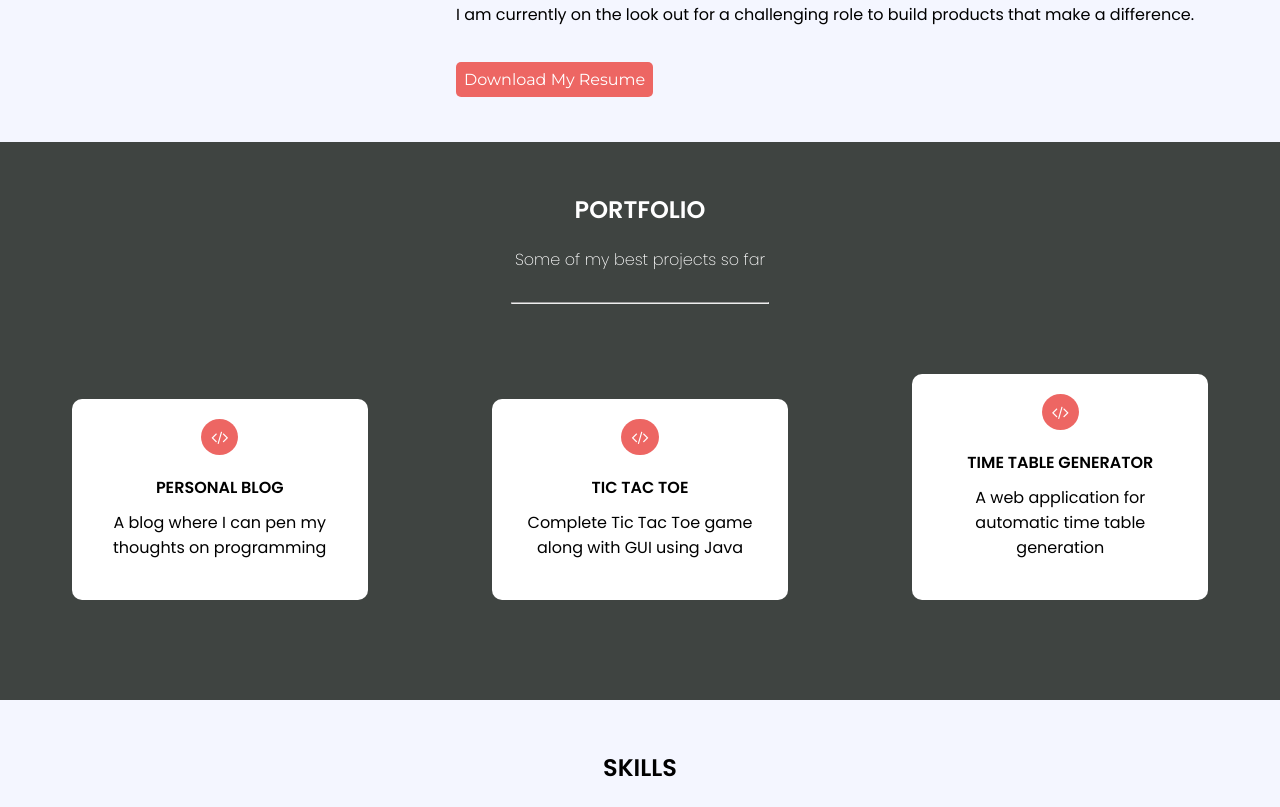
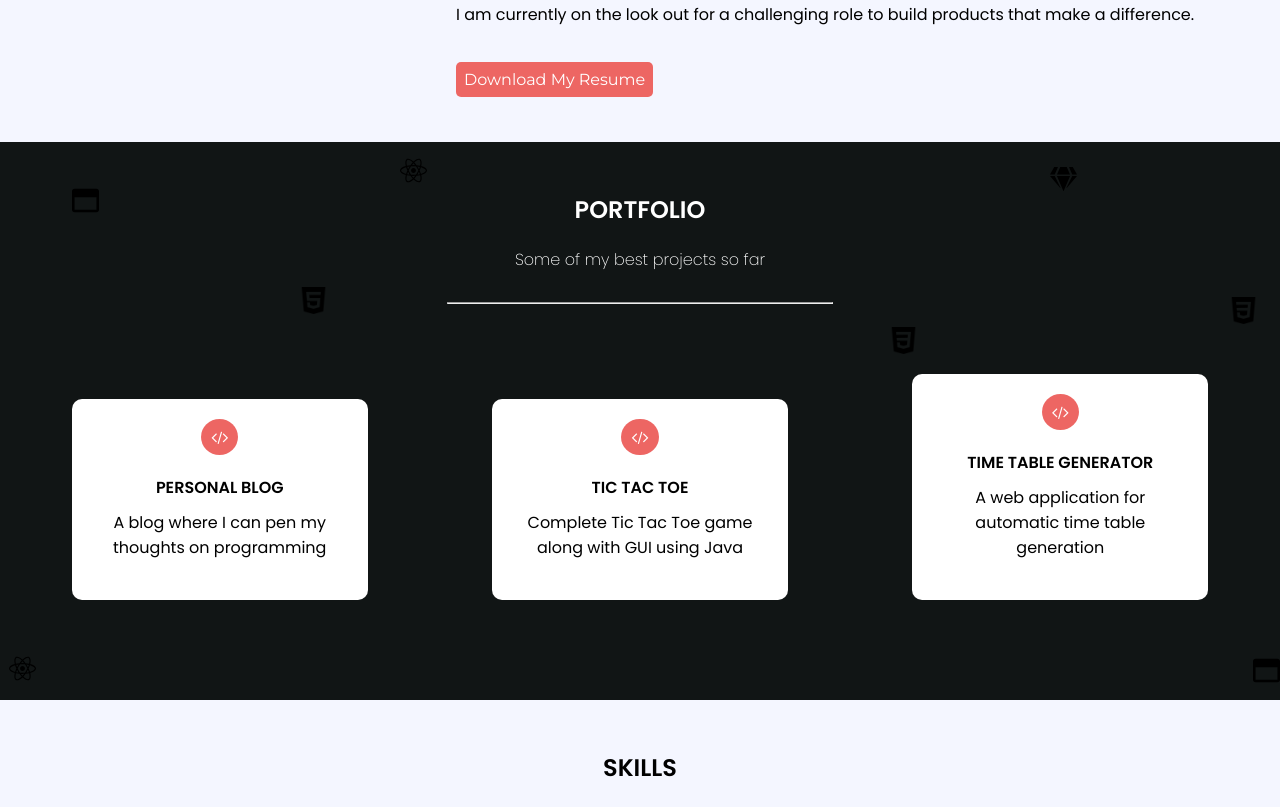
Before and after one commit to suraj1297/Profile, a plain HTML site: page index.html in a window 1280 px wide. Shown: the part 913-1720 px from the top of the page. Drawn offline with Linux system fonts and the light colour scheme.

Commit message:
Added icons in section-3

```diff
--- a/css/style.css
+++ b/css/style.css
@@ -1,90 +1,84 @@
-*{
-    margin:0;
+* {
+    margin: 0;
     padding: 0;
 }
 
 
 
 /******************************* Elements ***********************/
-h1{
+h1 {
     font-family: 'Poppins', sans-serif;
     font-weight: 400;
-    font-size:40px;
+    font-size: 40px;
 }
 
-i{
-    background-color: #ed6663;
-    padding:10px;
-    color: white;
-    border-radius: 50%;
-    margin-bottom: 20px;
-}
 
 /*******************************   Classes ****************************/
-.navbar{
-    padding:20px 0;
+.navbar {
+    padding: 20px 0;
     background-color: #f4f6ff;
 }
 
-.menu{
-    display:inline-block;
-    position:absolute;
-    right:20px;
+.menu {
+    display: inline-block;
+    position: absolute;
+    right: 20px;
     color: #1b262c;
     font-family: 'Montserrat', sans-serif;
-    margin-top:10px;
-    font-size:15px;
+    margin-top: 10px;
+    font-size: 15px;
 }
 
-.title{
+.title {
     font-family: 'Poppins', sans-serif;
     font-weight: 600;
     font-size: 25px;
     color: #ed6663;
-    margin-left:30px;
+    margin-left: 30px;
 }
 
-.menu-item{
-    margin:0 10px;
+.menu-item {
+    margin: 0 10px;
 }
 
-.btn{
+.btn {
     font-family: 'Montserrat', sans-serif;
     background-color: #ed6663;
-    color:white;
-    padding:8px;
-    border-radius:5px;
+    color: white;
+    padding: 8px;
+    border-radius: 5px;
 }
 
-.btn:hover{
+.btn:hover {
     background-color: #900d0d;
 }
-.section-1{
-    color:white;
-    background-color: #3f4441;
+
+.section-1 {
+    color: white;
+    background-color: #111515;
     font-family: 'Raleway', sans-serif;
     line-height: 1.5;
     height: 400px;
     text-align: center;
 }
 
-.moto-1{
-    font-size:30px;
+.moto-1 {
+    font-size: 30px;
     text-align: left;
 }
 
-.moto-2{
-    font-size:50px;
+.moto-2 {
+    font-size: 50px;
     font-weight: 600;
 }
 
-.moto{
+.moto {
     display: inline-block;
     position: relative;
-    top:150px;
+    top: 150px;
 }
 
-.section-2{
+.section-2 {
     background-color: #f4f6ff;
     text-align: center;
     padding-top: 100px;
@@ -92,114 +86,172 @@ i{
     padding-bottom: 50px;
 }
 
-.avatar{
-    width:200px;
+.avatar {
+    width: 200px;
     float: left;
     margin-left: 200px;
     margin-right: 0;
-    margin-top:100px;
+    margin-top: 100px;
 }
 
-.portfolio{
-    display:inline-block;
+.portfolio {
+    display: inline-block;
     width: 60%;
     text-align: left;
 }
 
-.info{
+.info {
     line-height: 1.5;
     margin-bottom: 40px;
 }
 
-.portfolio > h1{
+.portfolio>h1 {
     margin-bottom: 30px;
 }
 
 
-.section-3{
-    color:white;
-    background-color: #3f4441;
+.section-3 {
+    color: white;
+    background-color: #111515;
     font-family: 'Poppins', sans-serif;
     text-align: center;
     padding-top: 50px;
-    padding-bottom:100px;
+    padding-bottom: 100px;
 }
 
-.section-3 > p{
+.section-3>p {
     margin: 20px 0 30px 0;
     font-weight: 200;
 }
 
-.section-3 > hr{
-    width: 20%;
+.section-3>hr {
+    width: 30%;
     margin: auto;
     margin-bottom: 20px;
 }
 
-.card{
-    display:inline-block;
+.fa-code {
+    background-color: #ed6663;
+    padding: 10px;
+    color: white;
+    border-radius: 50%;
+    margin-bottom: 20px;
+}
+
+.fa-gem {
+    background-color: white;
+}
+
+.card {
+    display: inline-block;
     color: black;
     background-color: white;
-    padding:20px;
+    padding: 20px;
     border-radius: 10px;
-    width:20%;
+    width: 20%;
     padding-bottom: 40px;
     margin-top: 50px;
 }
 
-.card-title{
+.card-title {
     font-weight: 600;
 }
 
-.card-description{
-    margin-left:auto;
-    margin-right:auto;
-    margin-top:10px;
+.card-description {
+    margin-left: auto;
+    margin-right: auto;
+    margin-top: 10px;
 }
 
-.card-2{
+.card-2 {
     margin-right: 120px;
     margin-left: 120px;
 }
 
-.section-4{
+.icon {
+    width: 27px;
+    position: absolute;
+}
+
+.cmd {
+    top: 1100px;
+}
+
+.html {
+    top: 1200px;
+    left: 300px;
+}
+
+.react {
+    top: 1070px;
+    left: 400px;
+}
+
+.css {
+    top: 1240px;
+    left: 890px;
+}
+
+.css-2 {
+    top: 1210px;
+    left: 1230px;
+}
+
+.gem {
+    top: 1080px;
+    left: 1050px;
+}
+
+.react-2 {
+    top: 1568px;
+    left: 9px;
+}
+
+.cmd-2 {
+    top: 1570px;
+    right: 0;
+}
+
+.section-4 {
     background-color: #f4f6ff;
     font-family: 'Poppins', sans-serif;
     text-align: center;
     padding-top: 50px;
+    position: relative;
+    z-index: 0;
 }
 
-.skills-card{
-    display:inline-block;
+.skills-card {
+    display: inline-block;
     margin-top: 30px;
     text-align: left;
     vertical-align: top;
     margin: 50px 150px;
 }
 
-.skills-card > h4{
+.skills-card>h4 {
     margin-bottom: 20px;
     text-align: center;
 }
 
-.bar{
-    width:250px;
-    height:5px;
-    background: linear-gradient(to right, #ed6663 70%,#52575d 30%);
+.bar {
+    width: 250px;
+    height: 5px;
+    background: linear-gradient(to right, #ed6663 70%, #52575d 30%);
     margin-top: 5px;
     margin-bottom: 15px;
 }
 
-.section-5{
-    background-color:#3f4441;
+.section-5 {
+    background-color: #111515;
     font-family: 'Poppins', sans-serif;
     text-align: center;
-    color:white;
+    color: white;
     padding-top: 50px;
     padding-bottom: 50px;
 }
 
-.inputs{
+.inputs {
     display: block;
     margin-top: 40px;
     margin-right: auto;
@@ -210,7 +262,7 @@ i{
     padding-left: 10px;
 }
 
-.mssg{
+.mssg {
     display: inline-block;
     margin-top: 50px;
 }
--- a/index.html
+++ b/index.html
@@ -59,6 +59,17 @@
         <h2>PORTFOLIO</h2>
         <p>Some of my best projects so far</p>
         <hr>
+        <img class = "icon react" src="images/react-brands.svg" alt="React">
+        <img class = "icon html" src="images/html-5.png" alt="HTML">
+        <img class = "icon css"src="images/css-3.png" alt="CSS">
+        <img class = "icon css-2"src="images/css-3.png" alt="CSS">
+        <img class = "icon gem" src="images/gem-solid.svg" alt="Gem">
+        <img class = "icon cmd" src="images/window-maximize-regular.svg" alt="Terminal">
+        <img class = "icon cmd-2" src="images/window-maximize-regular.svg" alt="Terminal">
+        <img class = "icon react-2" src="images/react-brands.svg" alt="React">
+
+
+
         <div class="card">
             <i class="fa fa-code" aria-hidden="true"></i>
             <p class="card-title">PERSONAL BLOG</p>
@@ -103,6 +114,7 @@
         </div>
     </div>
 
+    <!-- Secion 5 -->
     <div class="section-5">
         <h2>CONTACT</h2>
         <input type="text" class="inputs" value="ENTER OUR NAME">
```
Also changed, not shown: images/css-3.png (added), images/gem-solid.svg (added), images/html-5.png (added), images/react-brands.svg (added), images/window-maximize-regular.svg (added).
